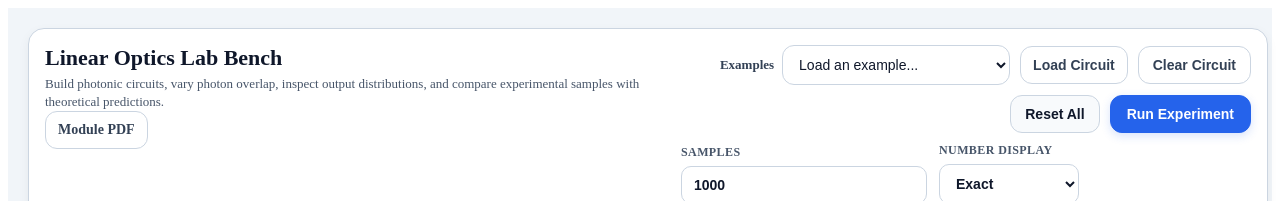
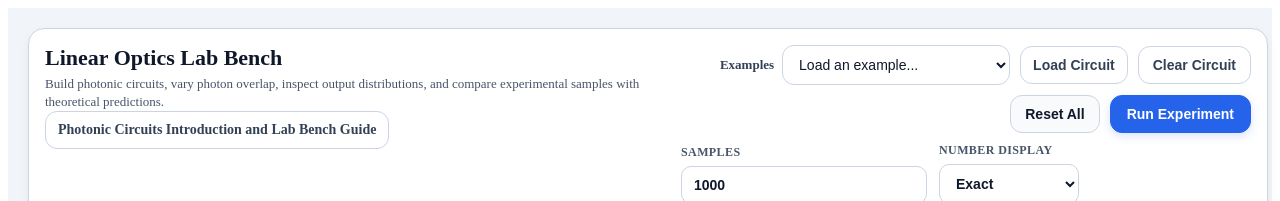
Before and after one commit to Tolverne/linearoptics, a React (Vite) app: page / in a window 1280 px wide. Shown: the top 201 px of the page. Built offline with nearby package versions, Linux system fonts and the light colour scheme; no server answers.

Commit message:
Add Educational Module

```diff
--- a/src/components/TopBar/ModuleLinkButton.tsx
+++ b/src/components/TopBar/ModuleLinkButton.tsx
@@ -22,7 +22,7 @@ const ModuleLinkButton: React.FC = () => {
                 whiteSpace: "nowrap",
             }}
         >
-            Module PDF
+            Photonic Circuits Introduction and Lab Bench Guide
         </a>
     );
 };
```
